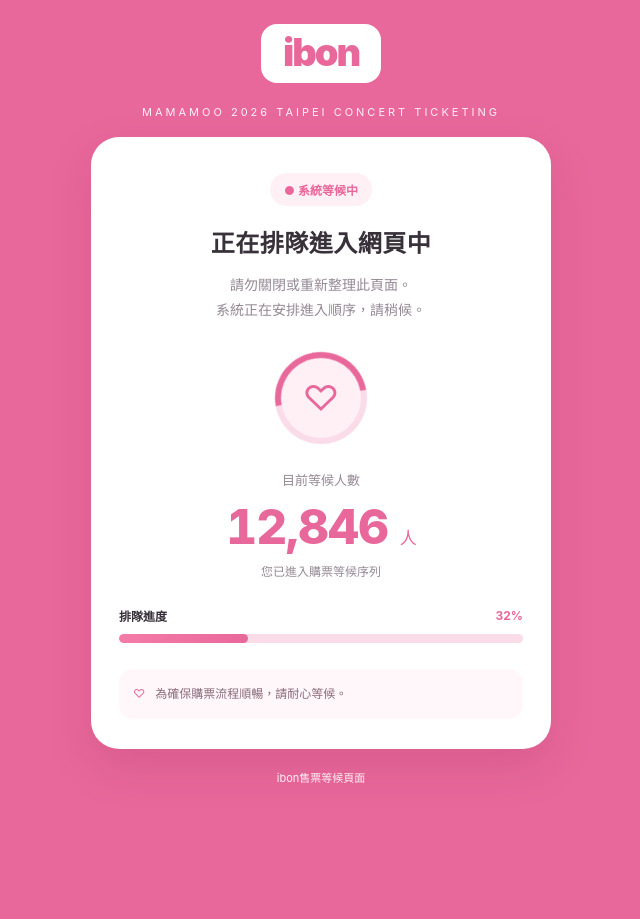
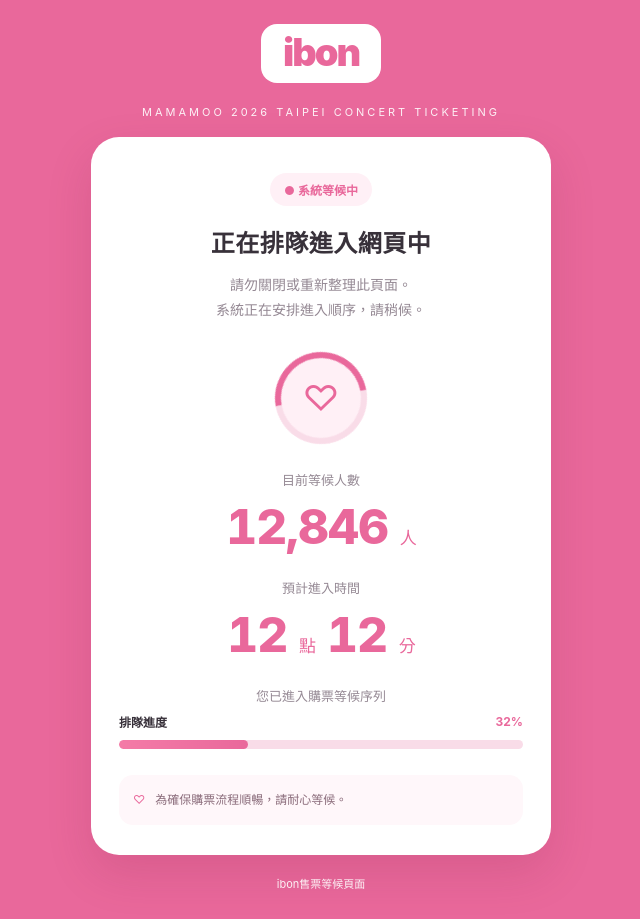
Before and after one commit to ChloeChongQ/IbonWaitingPage, a plain HTML site: page index.html in a window 1280 px wide. Shown: the whole page, without its empty margins (319-959 px from the left). Before the commit the page ends 813 px from the top, so only its background shows below. Drawn offline with Linux system fonts and the light colour scheme.

Commit message:
加入預計進入時間功能

```diff
--- a/index.html
+++ b/index.html
@@ -141,7 +141,7 @@
     }
 
     /* 等候人數 */
-    .queue-label {
+    .note {
       color: var(--muted);
       font-size: 13px;
       margin-bottom: 8px;
@@ -159,12 +159,6 @@
     .people-unit {
       font-size: 17px;
       font-weight: 500;
-    }
-
-    .queue-note {
-      font-size: 12px;
-      color: var(--muted);
-      margin-bottom: 28px;
     }
 
     /* 進度條 */
@@ -294,15 +288,24 @@
         </div>
       </div>
 
-      <p class="queue-label">目前等候人數</p>
+      <p class="note">目前等候人數</p>
 
       <div class="queue-number">
         <span id="queueNumber">12,846</span>
         <span class="people-unit">人</span>
       </div>
 
-      <p class="queue-note" id="queueNote">
-        您已進入購票等候序列
+            <p class="note"><br>預計進入時間</p>
+
+      <div class="queue-number">
+        <span id="queueTime">12</span>
+        <span class="people-unit">點</span>
+                <span id="queueTime">12</span>
+        <span class="people-unit">分</span>
+      </div>
+
+      <p class="note">
+        <br>您已進入購票等候序列
       </p>
 
       <div class="progress-header">
```
